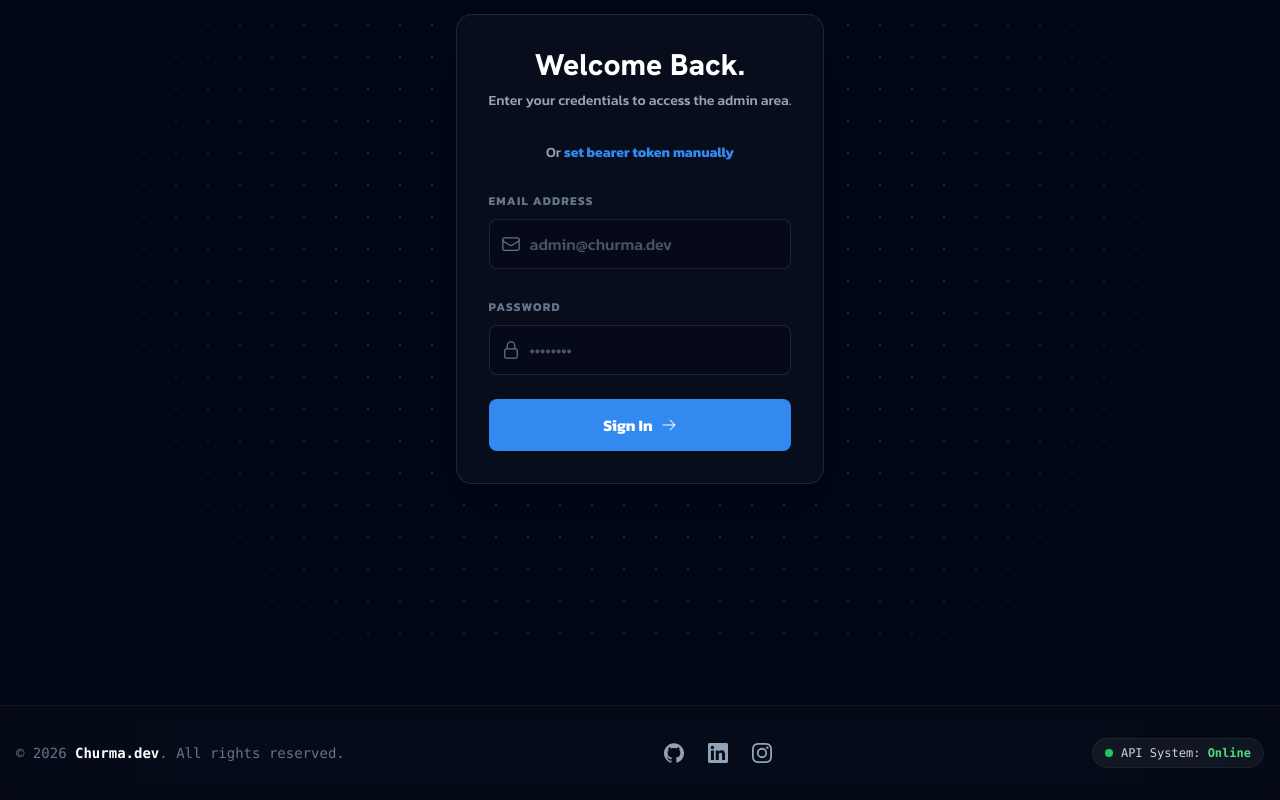
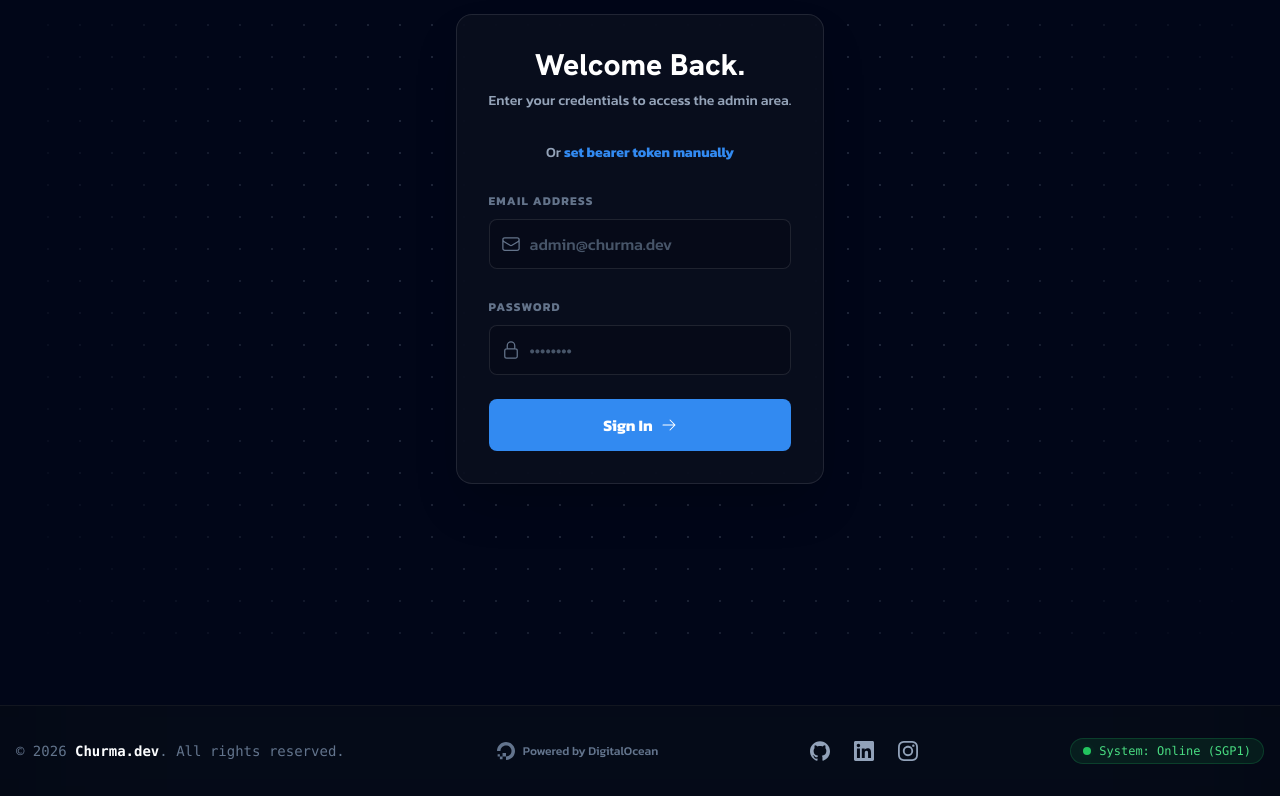
Before and after one commit to Churma16/portfolio-frontend-react, a React (Vite) app: page /login in a window 1280 px wide. Shown: the part 282-1082 px from the top of the page. Built offline with nearby package versions, Linux system fonts and the light colour scheme; no server answers.

Commit message:
refactor:refactor the folder path

```diff
--- a/src/components/layout/public/Footer/Footer.tsx
+++ b/src/components/layout/public/Footer/Footer.tsx
@@ -1,24 +1,32 @@
 import FooterCopyright from "./FooterCopyright.tsx";
 import FooterSocials from "./FooterSocials.tsx";
 import FooterStatus from "./FooterStatus.tsx";
-import { useProfile } from "@/features/profile/hooks/useProfile.ts";
+import {useProfile} from "@/features/profile/hooks/useProfile.ts";
+import {SiDigitalocean} from "react-icons/si";
 
 export default function Footer() {
-    const { data: profile } = useProfile();
+    const {data: profile} = useProfile();
 
     return (
         <footer className="py-8 border-t border-white/5 bg-[#050914] relative overflow-hidden">
-            <div className="absolute bottom-0 left-1/2 -translate-x-1/2 w-full h-24 bg-lara-blue/5 blur-[100px] pointer-events-none" />
-
+            <div
+                className="absolute bottom-0 left-1/2 -translate-x-1/2 w-full h-24 bg-lara-blue/5 blur-[100px] pointer-events-none"/>
+            <div className="container mx-auto px-4"></div>
             <div className="container mx-auto px-4">
                 <div className="flex flex-col md:flex-row justify-between items-center gap-6">
-                    <FooterCopyright />
+                    <FooterCopyright/>
+                    <div className="flex items-center gap-6 text-xs font-medium text-slate-500">
+                        <div className="flex items-center gap-2 hover:text-blue-400 transition-colors cursor-default">
+                            <SiDigitalocean className="text-lg"/>
+                            <span>Powered by DigitalOcean</span>
+                        </div>
+                    </div>
                     <FooterSocials
                         github={profile?.socials?.github}
                         linkedin={profile?.socials?.linkedin}
                         instagram={profile?.socials?.instagram}
                     />
-                    <FooterStatus />
+                    <FooterStatus/>
                 </div>
             </div>
         </footer>
--- a/src/components/layout/public/Footer/FooterStatus.tsx
+++ b/src/components/layout/public/Footer/FooterStatus.tsx
@@ -1,14 +1,48 @@
+import {useQuery} from "@tanstack/react-query";
+import apiClient from "@/api/axios.ts";
+
+
+interface HealthResponse {
+    status: string;
+    redis_alive: boolean;
+    server_time: number;
+    redis_processing_time: number; // <--- Field baru dari backend
+}
+
 export default function FooterStatus() {
+    const {isError} = useQuery({
+        queryKey: ["health-check"],
+        queryFn: async () => {
+            const start = Date.now();
+            const response = await apiClient.get<HealthResponse>("/health");
+            const end = Date.now();
+            const latency = end - start;
+
+            return {
+                ping: latency, // Latency Jaringan (Gede)
+                redis: response.data.redis_alive,
+                redisTime: response.data.redis_processing_time,
+            };
+        },
+        refetchInterval: 3000, // Cek tiap 3 detik biar seru
+        refetchOnWindowFocus: false,
+    });
+
     return (
-        <div className="flex items-center gap-2 bg-white/5 px-3 py-1.5 rounded-full border border-white/5">
-            <span className="relative flex h-2 w-2">
-                <span className="animate-ping absolute inline-flex h-full w-full rounded-full bg-green-400 opacity-75"></span>
+        <div className="flex items-center gap-2 bg-green-500/10 border border-green-500/20 px-3 py-1 rounded-full">
+              <span className="relative flex h-2 w-2">
+                <span
+                    className="animate-ping absolute inline-flex h-full w-full rounded-full bg-green-400 opacity-75"></span>
                 <span className="relative inline-flex rounded-full h-2 w-2 bg-green-500"></span>
-            </span>
-            <span className="text-xs font-mono text-slate-300">
-                API System:{" "}
-                <span className="text-green-400 font-bold">Online</span>
-            </span>
+              </span>
+            {isError && (<span className="text-xs font-mono text-red-400">
+                System: Offline (SGP1)
+              </span>)}
+            <span className="text-xs font-mono text-green-400">
+                System: Online (SGP1)
+              </span>
         </div>
     );
+
+
 }
```
